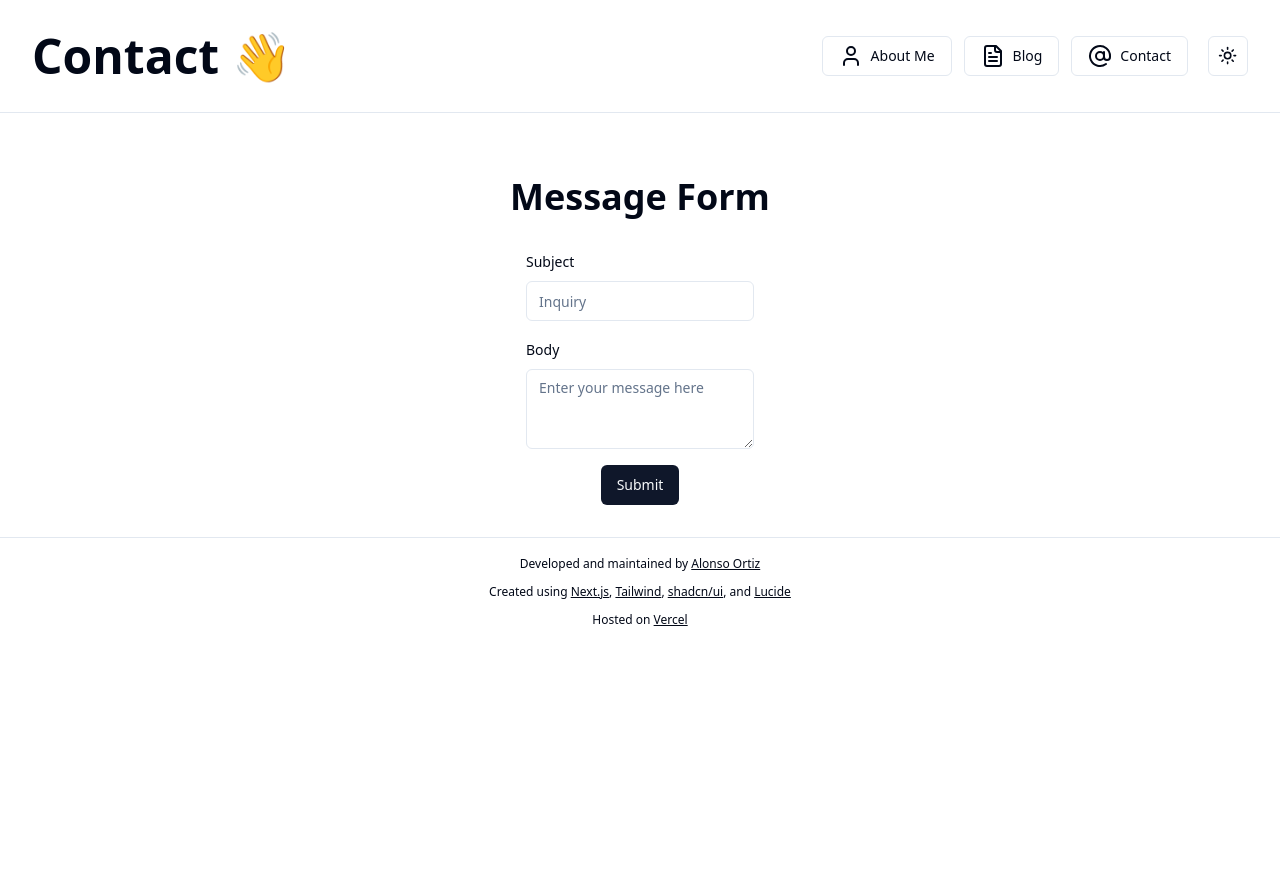
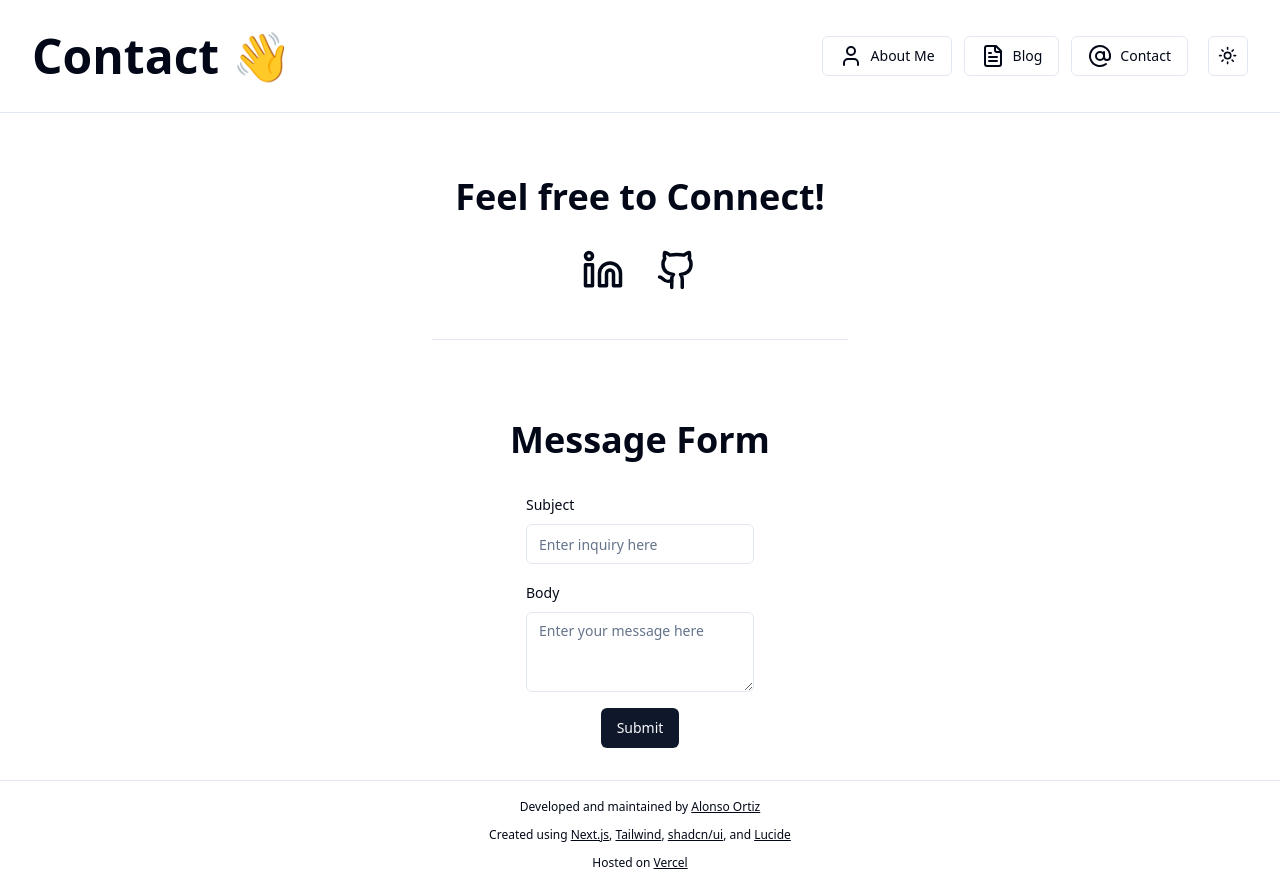
Before and after one commit to alonso-ov/my-website, a Next.js app: page /contact in a window 1280 px wide. Before the commit the page ends 800 px from the top, so only its background shows below. Built offline with nearby package versions, Linux system fonts and the light colour scheme.

Commit message:
Added social media links

```diff
--- a/app/contact/page.tsx
+++ b/app/contact/page.tsx
@@ -1,9 +1,21 @@
 import ContactForm from "@/components/contact-form";
+import { Linkedin, Github } from "lucide-react";
+import Link from 'next/link';
 
 export default function Blog() {
   return (
     <main className="flex flex-col items-center justify-between min-h-full p-4">
-      <h1 className="py-8 text-4xl font-bold">Message Form</h1>
+      <h1 className="py-8 text-4xl font-bold text-center">Feel free to Connect!</h1>
+      <div className="flex flex-col space-y-8 sm:space-y-0 sm:flex-row sm:space-x-8">
+        <Link href="https://www.linkedin.com/in/alonso-ov/">
+          <Linkedin size={42}/>
+        </Link>
+        <Link href="https://github.com/alonso-ov">
+          <Github size={42}/>
+        </Link>
+      </div>
+      <span className="border-b w-2/3 sm:w-1/3 my-12"></span>
+      <h1 className="py-8 text-4xl font-bold text-center">Message Form</h1>
       <div>
         <ContactForm />
       </div>
--- a/components/contact-form.tsx
+++ b/components/contact-form.tsx
@@ -52,7 +52,7 @@ export default function ContactForm() {
                         <FormItem>
                             <FormLabel>Subject</FormLabel>
                             <FormControl>
-                                <Input placeholder="Inquiry" {...field} />
+                                <Input placeholder="Enter inquiry here" {...field} />
                             </FormControl>
                             <FormMessage />
                         </FormItem>
```
